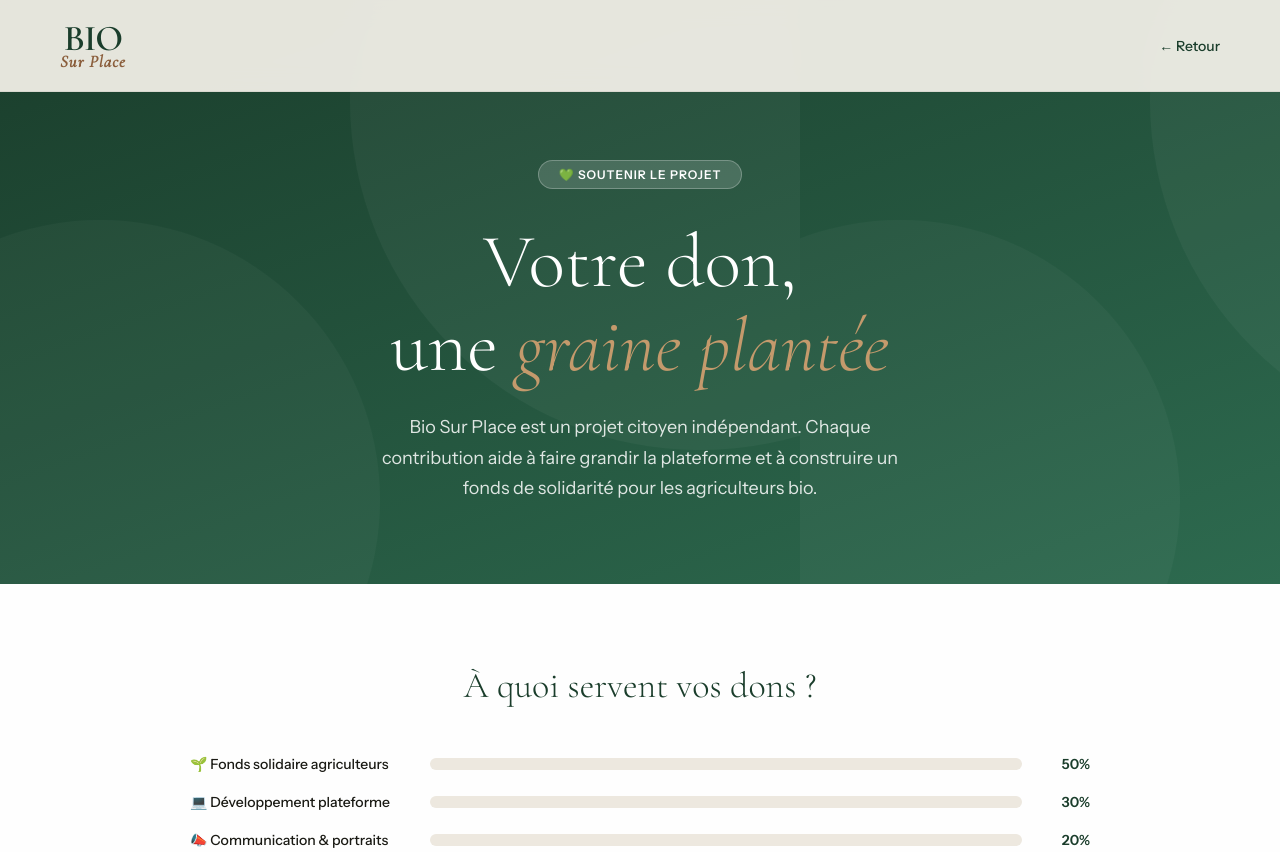
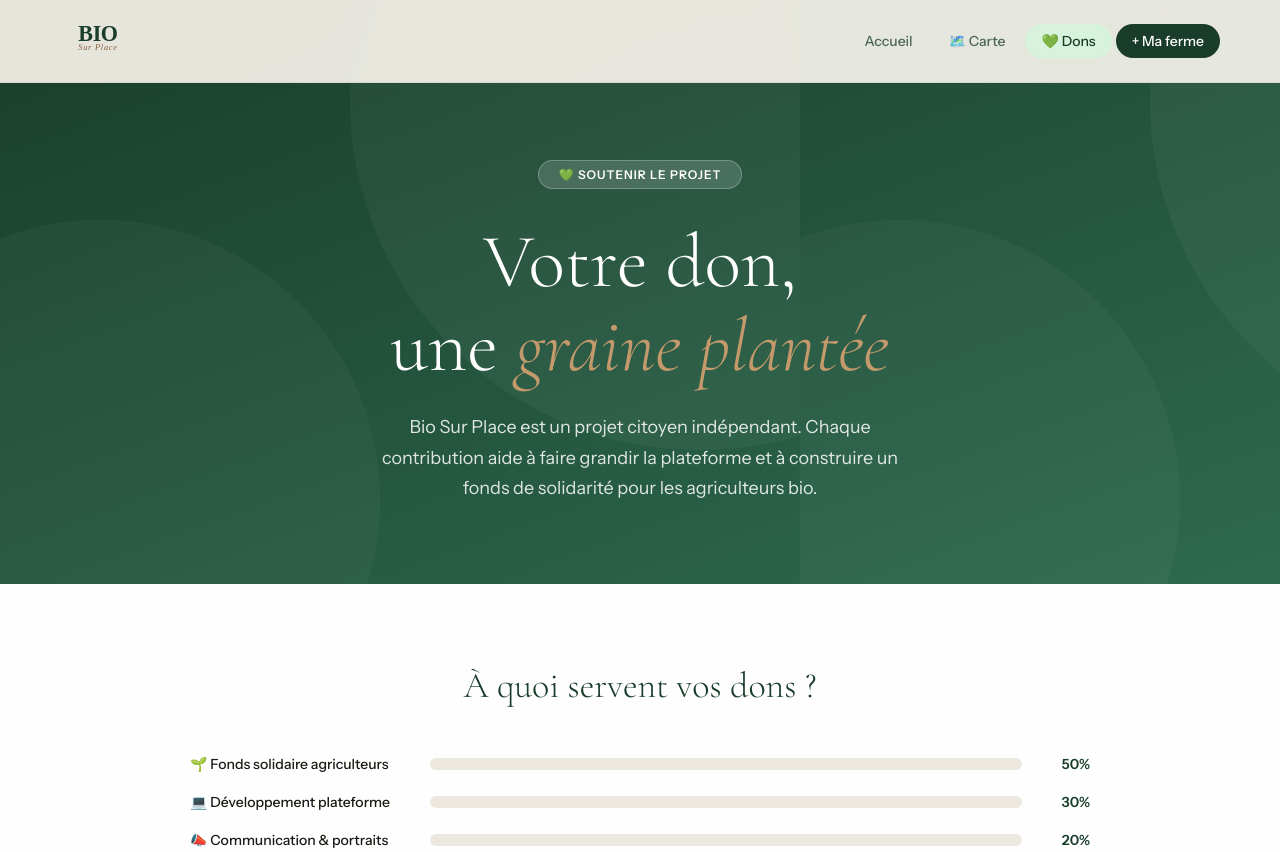
Before and after one commit to Surplace-oss/Fermes-bio, a plain HTML site: page dons.html in a window 1280 px wide. Shown: the top 852 px of the page. Drawn offline with nearby package versions, Linux system fonts and the light colour scheme.

Commit message:
Update dons.html

```diff
--- a/dons.html
+++ b/dons.html
@@ -25,6 +25,10 @@ nav {
 }
 .nav-logo { font-family: 'Cormorant Garamond', serif; font-size: 26px; font-weight: 600; color: var(--vert); text-decoration: none; }
 .nav-logo em { color: var(--terre); font-style: italic; }
+.nav-link { text-decoration: none; color: var(--vert); font-size: 14px; font-weight: 500; padding: 8px 16px; border-radius: 100px; transition: all 0.2s; opacity: 0.75; }
+.nav-link:hover, .nav-link.active { opacity: 1; background: var(--vert-pale); }
+.nav-cta { background: var(--vert) !important; color: white !important; opacity: 1 !important; }
+.nav-cta:hover { background: var(--vert-mid) !important; }
 .nav-back { color: var(--vert); text-decoration: none; font-size: 14px; font-weight: 500; display: flex; align-items: center; gap: 6px; }
 .nav-back:hover { text-decoration: underline; }
 
@@ -219,11 +223,13 @@ footer {
 <body>
 
 <nav>
-  <a href="landing.html" class="nav-logo"><span style="display:flex;flex-direction:column;align-items:center;line-height:1;">
-  <span style="font-size:1.4em;font-weight:700;color:var(--vert);letter-spacing:-1px;">BIO</span>
-  <span style="font-size:0.65em;font-style:italic;color:var(--terre);letter-spacing:1px;margin-top:-2px;">Sur Place</span>
-</span></a>
-  <a href="landing.html" class="nav-back">← Retour</a>
+  <a href="index.html"><img src="logo-biosurplace.svg" alt="surplace.bio" style="height:38px;"></a>
+  <div style="display:flex;gap:4px;align-items:center;">
+    <a href="index.html" class="nav-link">Accueil</a>
+    <a href="carte.html" class="nav-link">🗺️ Carte</a>
+    <a href="dons.html" class="nav-link active">💚 Dons</a>
+    <a href="ma-ferme.html" class="nav-link nav-cta">+ Ma ferme</a>
+  </div>
 </nav>
 
 <!-- HERO -->
```
